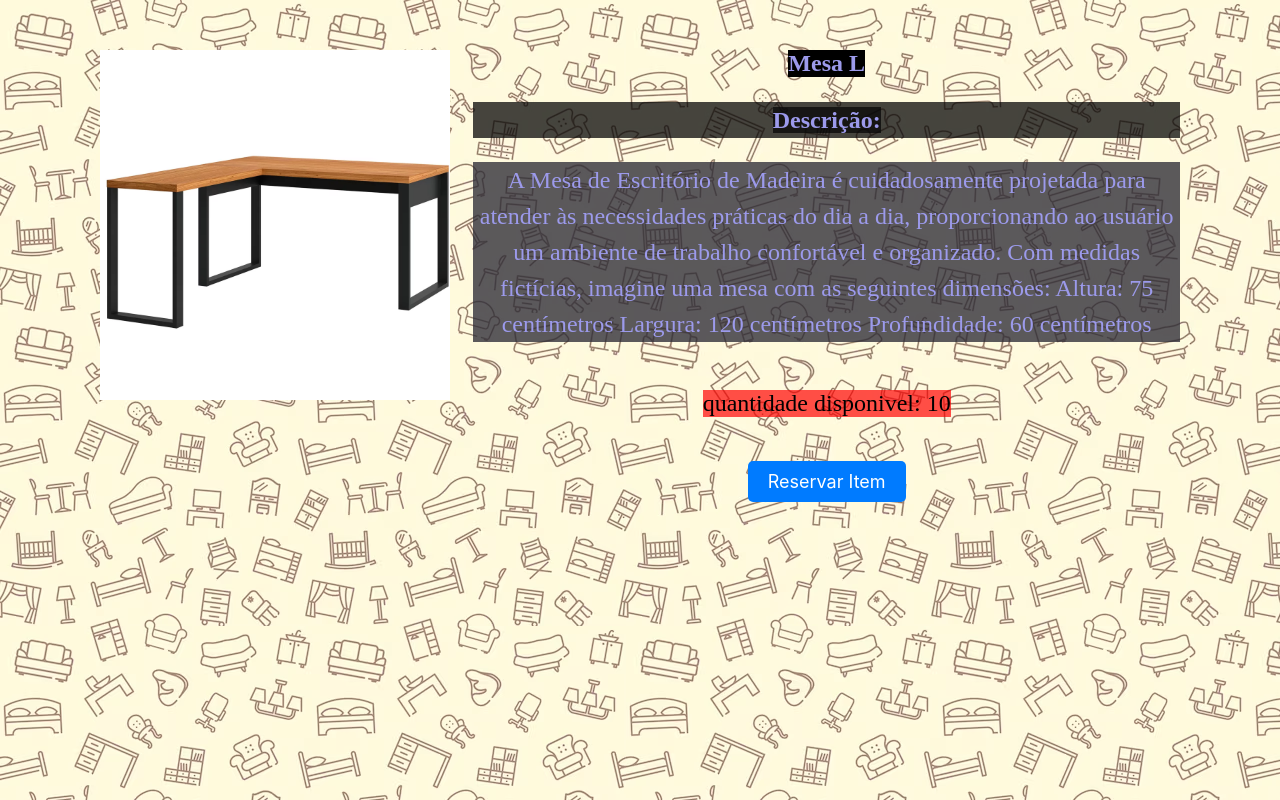
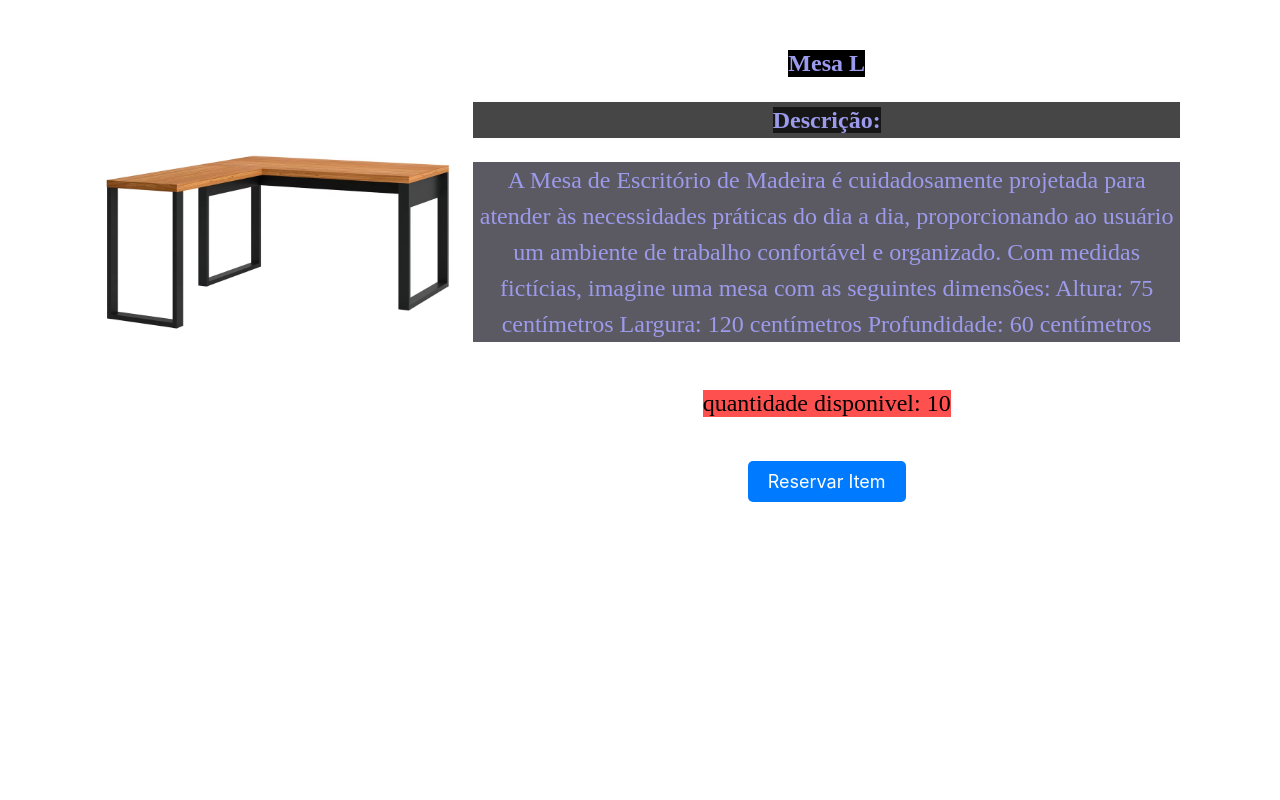
Before and after one commit to ViniciusSantoos/descmesal, a plain HTML site: page index.html in a window 1280 px wide. Drawn offline with Linux system fonts and the light colour scheme; a web font is replaced by a local one.

Commit message:
color back

```diff
--- a/styles.css
+++ b/styles.css
@@ -7,7 +7,7 @@ body {
     margin: 0;
     padding: 0;
     box-sizing: border-box;
-    background-image: url(images/backgrr.jpg);
+    background-color: #fff;
 }
 
 .container {
```
